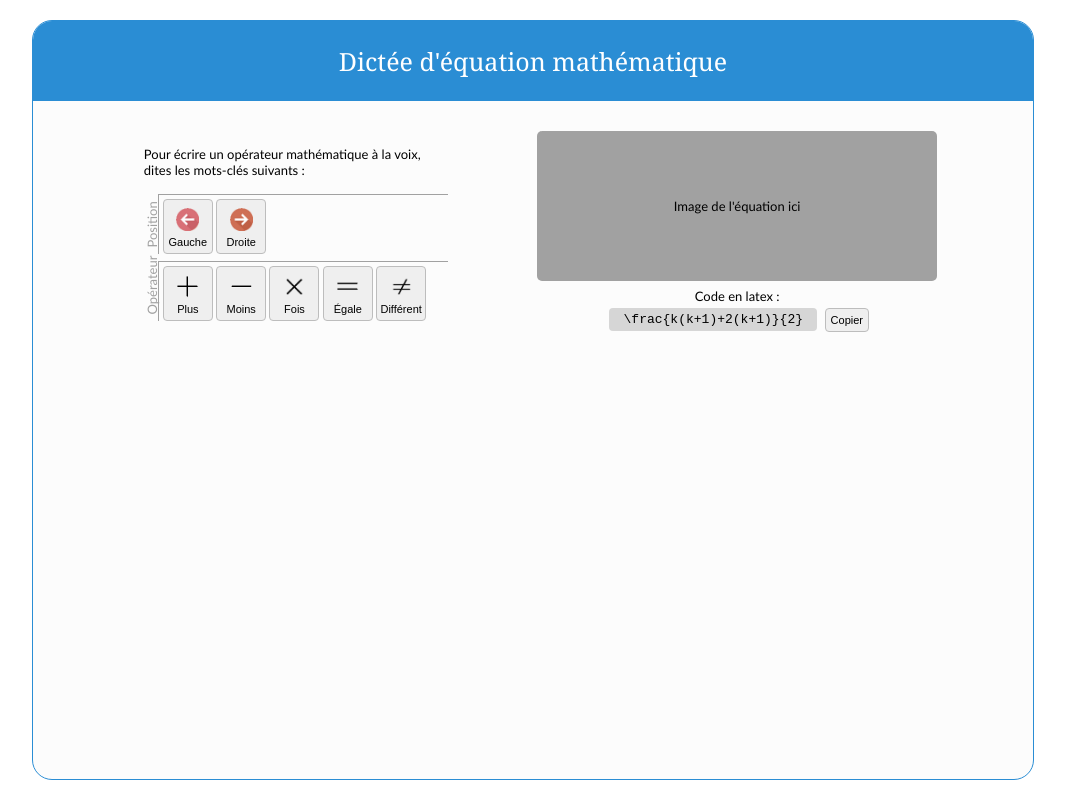
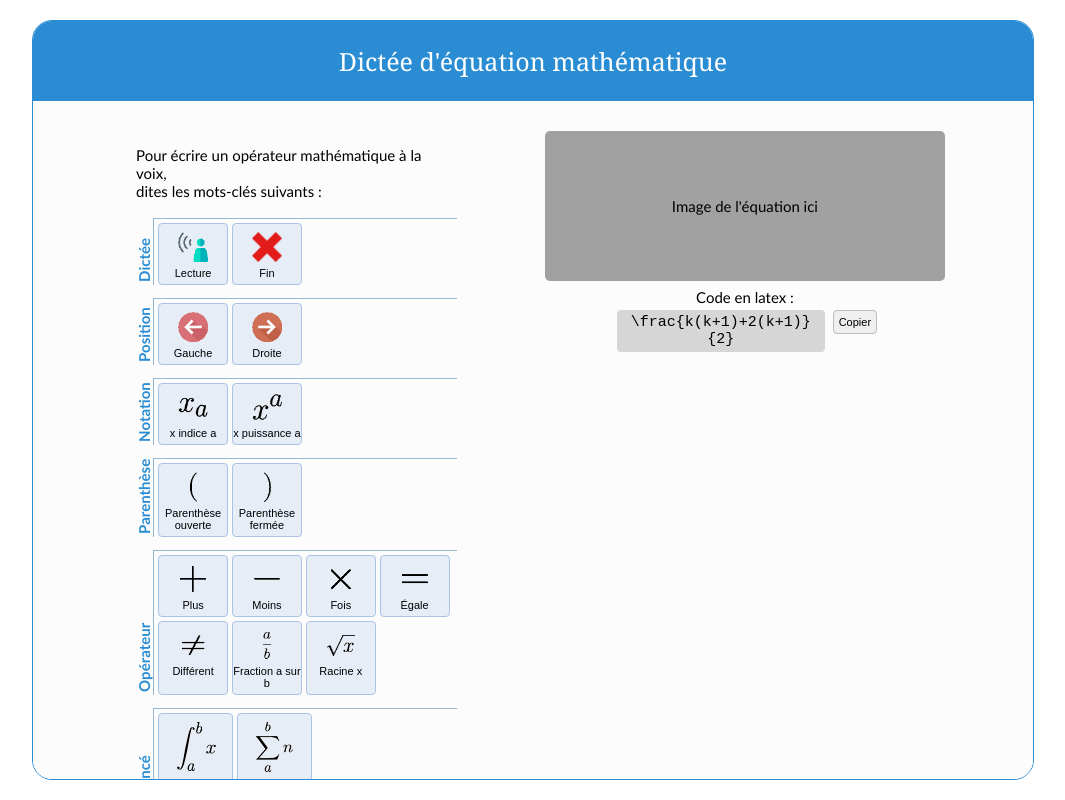
Before and after one commit to davidmazi/DicteeEquations, a plain HTML site: page index.html in a window 1280 px wide. Shown: the whole page, without its empty margins (107-1172 px from the left). Drawn offline with Linux system fonts and the light colour scheme.

Commit message:
Nouveaux boutons + lien boutin "Fin" et bloc latex

```diff
--- a/index.css
+++ b/index.css
@@ -26,12 +26,14 @@
     margin: auto;
     margin-top: 20px;
     margin-bottom: 20px;
+
+    font-size: 15px;
 }
 
 .padding {
     display: inline-block;
     padding: 15px;
-    width: 300px;
+    width: 315px;
     text-align: left;
     vertical-align: top;
     margin-right: 75px;
@@ -41,15 +43,33 @@
     display: inline-block;
     text-align: center;
     padding: 5px 0px;
-    width: 50px;
+    width: 70px;
     font-size: 11px;
-    border: 1px solid #bdbdbd;
+    border: 1px solid #abc2e7;
     margin-top: 4px;
     border-radius: 4px;
+    background-color: #e7edf7;
 }
 
 .operator-block img {
-    width: 23px;
+    width: 30px;
+    padding: 3px;
+}
+
+.operator-block-big {
+    display: inline-block;
+    text-align: center;
+    padding: 5px 0px;
+    width: 75px;
+    font-size: 11px;
+    border: 1px solid #abc2e7;
+    margin-top: 4px;
+    border-radius: 4px;
+    background-color: #e7edf7;
+}
+
+.operator-block-big img {
+    width: 50px;
     padding: 3px;
 }
 
@@ -60,8 +80,9 @@
     -ms-transform: rotate(-90deg);
     -o-transform: rotate(-90deg);
     transform: rotate(-90deg);
-    font-size: 13px;
-    color: #a1a1a1;
+    font-size: 15px;
+    color: #2a8dd4;
+    font-weight: 800;
 }
 
 .titlediv {
@@ -77,10 +98,10 @@
 
 .buttons {
     float: left;
-    margin-left: 14px;
+    margin-left: 17px;
     padding-left: 4px;
-    border-top: 1px solid #a1a1a1;
-    border-left: 1px solid #a1a1a1;
+    border-top: 1px solid #95b8d1;
+    border-left: 1px solid #95b8d1;
     width: 95%;
 }
 
--- a/index.html
+++ b/index.html
@@ -1,13 +1,14 @@
 <!DOCTYPE html>
 <html>
+
 <head>
   <title>Microsoft Cognitive Services Speech SDK JavaScript Quickstart</title>
   <meta charset="utf-8" />
   <link href="index.css" rel="stylesheet" type="text/css" />
+  <script src="index.js" type="text/javascript"></script>
 </head>
-  <body
-    style="font-family:'Helvetica Neue',Helvetica,Arial,sans-serif; font-size:13px;"
-  >
+
+<body style="font-family:'Helvetica Neue',Helvetica,Arial,sans-serif; font-size:13px;">
   <div id="content-main">
 
     <header id="header">
@@ -18,6 +19,22 @@
       Pour écrire un opérateur mathématique à la voix, <br /> dites les mots-clés suivants :<br /><br />
       <div class="category">
 
+        <div class="buttons">
+          <button class="operator-block" id="lecture">
+            <img src="Images/speak.png" />
+            <br />Lecture
+          </button>
+          <button class="operator-block" id="fin" onClick="changeLatexCodeText()">
+            <img src="Images/stop.png" />
+            <br />Fin
+          </button>
+        </div>
+        <div class="titlediv">
+          <p class="title">Dictée</p>
+        </div>
+      </div>
+
+        <div class="category">
           <div class="buttons">
             <button class="operator-block" id="left">
               <img src="Images/back.png" />
@@ -32,11 +49,43 @@
             <p class="title">Position</p>
           </div>
         </div>
+
+        <div class="category">
+            <div class="buttons">
+              <button class="operator-block" id="indice">
+                <img src="Images/indice.png" />
+                <br />x indice a
+              </button>
+              <button class="operator-block" id="puissance">
+                  <img src="Images/puissance.png" />
+                  <br />x puissance a
+                </button>
+            </div>
+            <div class="titlediv">
+              <p class="title">Notation</p>
+            </div>
+          </div>
+
           <div class="category">
 
+              <div class="buttons">
+                <button class="operator-block" id="parentheseo">
+                  <img src="Images/parenthese_ouverte.png" />
+                  <br />Parenthèse ouverte
+                </button>
+                <button class="operator-block" id="parenthesef">
+                  <img src="Images/parenthese_fermée.png" />
+                  <br />Parenthèse fermée
+                </button>
+              </div>
+              <div class="titlediv">
+                <p class="title">Parenthèse</p>
+              </div>
+            </div>
 
+        <div class="category">
           <div class="buttons">
-            <button class="operator-block" id="plus">
+            <button class="operator-block" id="plus" >
               <img src="Images/plus.png" />
               <br />Plus
             </button>
@@ -54,11 +103,37 @@
             </button>
             <button class="operator-block" id="different">
               <img src="Images/different.png" />
-              <br />Différent
+              <br />Différent <br /><br />
+            </button>
+            <button class="operator-block" id="fraction">
+              <img src="Images/fraction.png" />
+              <br />Fraction a sur b
+            </button>
+            <button class="operator-block" id="racine">
+              <img src="Images/racine.png" />
+              <br />Racine x <br /><br />
             </button>
           </div>
           <div class="titlediv">
             <p class="title">Opérateur</p>
+          </div>
+        </div>
+
+
+        <div class="category">
+
+          <div class="buttons">
+            <button class="operator-block-big" id="integrale">
+              <img src="Images/intégrale.png" />
+              <br />Intégrale index a à b
+            </button>
+            <button class="operator-block-big" id="somme">
+              <img src="Images/somme.png" />
+              <br />Somme index a à b
+            </button>
+          </div>
+          <div class="titlediv">
+            <p class="title">Avancé</p>
           </div>
         </div>
       </div>
@@ -77,7 +152,6 @@
 
           <button class="copy-button">Copier</button>
         </div>
-
       </div>
 
 
@@ -184,4 +258,5 @@
     <script src="scripts/index.js"></script>
     <!-- </quickstartcode> -->
 </body>
+
 </html>
--- /dev/null
+++ b/index.js
@@ -0,0 +1,5 @@
+
+function changeLatexCodeText(){
+    element = document.getElementById("latex-code-text")
+    element.innerHTML = "test test test";
+}
```
Also changed, not shown: Images/fraction.png (added), Images/indice.png (added), Images/intégrale.png (added), Images/parenthese_fermée.png (added), Images/parenthese_ouverte.png (added), Images/puissance.png (added), Images/racine.png (added), Images/somme.png (added), Images/speak.png (added), Images/stop.png (added). Lines whose indentation alone changed are shown as unchanged.
